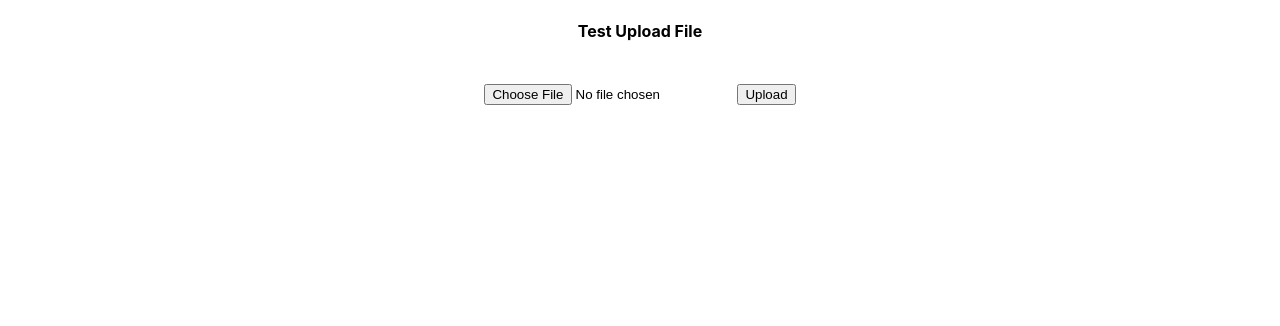
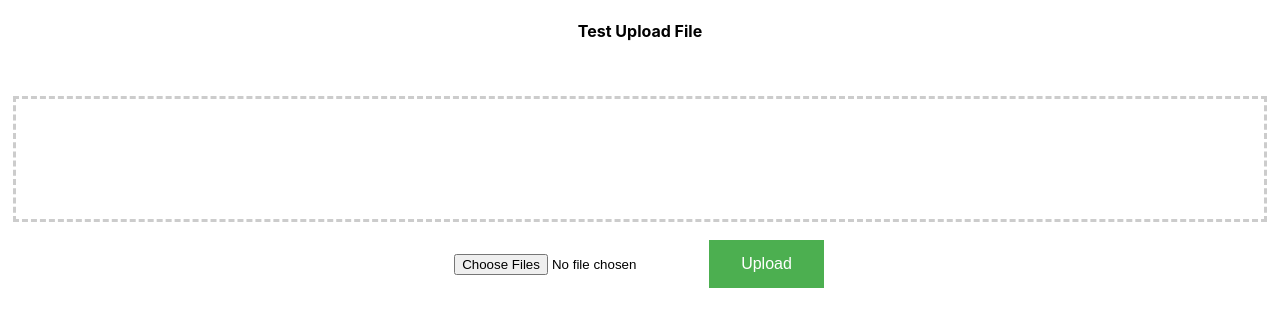
Before and after one commit to tanatips/my-app, a React (Create React App) app: page / in a window 1280 px wide. Shown: the top 326 px of the page. Built offline with nearby package versions, Linux system fonts and the light colour scheme.

Commit message:
Modify Upload file multiple file

```diff
--- a/src/App.css
+++ b/src/App.css
@@ -36,3 +36,25 @@
     transform: rotate(360deg);
   }
 }
+.dev_center{
+  text-align: center;
+  align-content: center;
+  width: 100%;
+  border: 0cm;
+  border-color: red;
+}
+input[type="file"]{
+  width:auto;
+  padding:initial;
+  line-height: initial;
+  border:initial;
+  background-color: hsl(0, 0%, 100%);
+  -webkit-box-shadow:none;
+  -moz-box-shadow:none;
+  box-shadow: none;
+}
+input[type="file"]{
+  height: 28px;
+  *margin-top:4px;
+  line-height: 28px;
+}
--- a/src/TestUploadFile.js
+++ b/src/TestUploadFile.js
@@ -1,4 +1,5 @@
 import React from 'react';
+import './progress.css'
 import * as Upload from './UploadFile';
 class TestUpLoadFile extends React.Component{
     constructor(pros){
@@ -8,15 +9,36 @@ class TestUpLoadFile extends React.Component{
     handleClick (e){
         var file = document.getElementById("filename");
         var url = "http://localhost:9000/upload";
-        Upload.SendFile(file,url);
+        var resultUpload = document.getElementById("resultUpload");
+
+        Upload.SendFile(file,url,resultUpload);
     }
     render(){
         return(
-            <div className="App">
+            <div className="">
                 <h4>Test Upload File </h4>
                 <br/>
-                <input type="file" name ="filename" id="filename"/>
-                <input type="button" value="Upload" onClick={this.handleClick} />
+
+                <div className="dev_center">
+
+                <table border="0" className="App" width="100%" >
+                    <tbody>
+                        <tr><td colSpan="2"> <div id="dropbox" className="dropbox">
+
+                            </div></td></tr>
+                    <tr>
+                        <td><input type="file" name ="filename[]" id="filename" multiple/>
+
+                        <input type="button" value="Upload" className="button" onClick={this.handleClick} /></td>
+                    </tr>
+                    <tr>
+                        <td colSpan="2">
+                           <div id="resultUpload"></div>
+                        </td>
+                    </tr>
+                    </tbody>
+                </table>
+                </div>
 
             </div>
         );
--- a/src/UploadFile.js
+++ b/src/UploadFile.js
@@ -2,16 +2,42 @@ class UploadFile
 {
     constructor(){
     }
-    static SendFile(FILENAME,URL){
-        var file = FILENAME.files[0];
+    static SendFile(FILENAME,URL,RESULTUPLOAD){
+        var lstResult=[];
+        lstResult.push("<table width='100%' id='listUpload'>");
+        lstResult.push("<tbody>");
+        lstResult.push("<tr><th width='10%'>No</th><th width='30%'>File Name</th> <th width='60%'>Progress</th></tr>");
+        var rank = new Array();
+        for(var j = 0;j<FILENAME.files.length;j++)
+        {
+          var tmp = Math.floor((Math.random()*100000)+3);
+          rank.push(tmp);
+          lstResult.push("<tr><td>"+(j+1)+"</td><td>"+FILENAME.files[j].name+"</td><td><div class='myProgress' id='progress"+tmp+"'><div class='myBar' id='bar"+tmp+"'></div></div></td></tr>");
+        }
+        lstResult.push("</tbody>");
+        lstResult.push("</table>");
+        RESULTUPLOAD.innerHTML = lstResult.join("");
+        for(var i = 0;i<FILENAME.files.length;i++)
+        {
+          this.Upload(FILENAME.files[i],URL,rank[i]);
+        }
+    }
+    static Upload(file,url,rank){
             var fd = new FormData();
             fd.append("filename", file);
-            var xhr = new XMLHttpRequest();
-            xhr.open('POST', URL, true);
-            xhr.upload.onprogress = function(e) {
+            var xhr = new Array();
+
+            xhr[rank] = new XMLHttpRequest();
+            xhr[rank].open('POST', url, true);
+            xhr[rank].upload.onprogress = function(e) {
               if (e.lengthComputable) {
                 var percentComplete = (e.loaded / e.total) * 100;
                 console.log(percentComplete + '% uploaded');
+                var bar = document.getElementById("bar"+rank);
+                if(bar!= null){
+                  bar.style.width=percentComplete+"%";
+                  bar.innerHTML=Math.round(percentComplete)+"%";
+                }
               }
             };
             xhr.onload = function() {
@@ -21,8 +47,8 @@ class UploadFile
 
               };
             };
-            xhr.send(fd);
+            xhr[rank].send(fd);
+    }
 
-    }
 }
 module.exports = UploadFile;
--- /dev/null
+++ b/src/progress.css
@@ -0,0 +1,50 @@
+.myProgress {
+    width: 100%;
+    background-color: rgb(216, 214, 214);
+    height:20px;
+  }
+
+.myBar {
+    width: 1%;
+    height: 20px;
+    background-color: rgba(70, 168, 37, 1);;
+    font-weight: bold;
+    color:whitesmoke;
+    border-radius:50px;
+
+}
+.dropbox {border: 3px dashed #ccc; margin: 10px; min-height: 100px; padding: 10px;}
+#listUpload {
+  font-family: "Trebuchet MS", Arial, Helvetica, sans-serif;
+  border-collapse: collapse;
+  width: 100%;
+}
+
+#listUpload td, #listUpload th {
+  border: 1px solid #ddd;
+  padding: 8px;
+}
+
+#listUpload tr:nth-child(even){background-color: #f2f2f2;}
+
+#listUpload tr:hover {background-color: #ddd;}
+
+#listUpload th {
+  padding-top: 12px;
+  padding-bottom: 12px;
+  text-align: left;
+  background-color: rgb(193, 196, 193);
+  color: rgb(103, 102, 102);
+}
+.button {
+  background-color: #4CAF50;
+  border: none;
+  color: white;
+  padding: 15px 32px;
+  text-align: center;
+  text-decoration: none;
+  display: inline-block;
+  font-size: 16px;
+  margin: 4px 2px;
+  cursor: pointer;
+}
```
